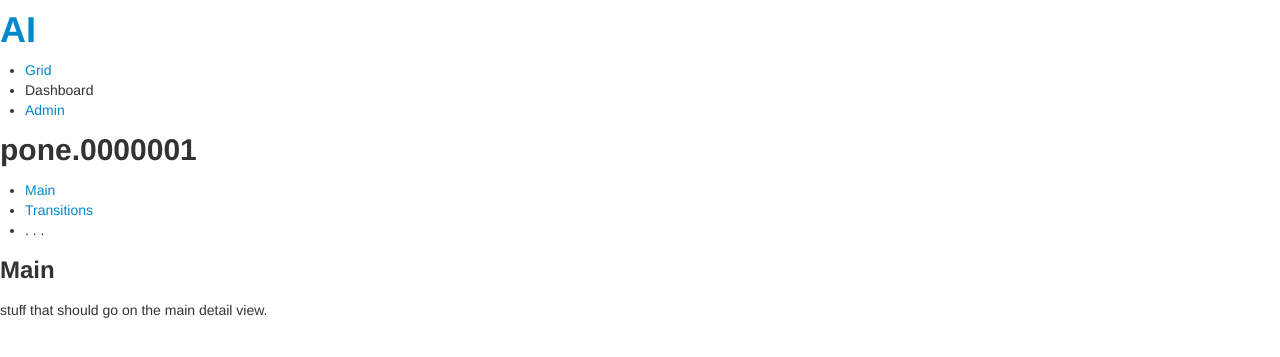
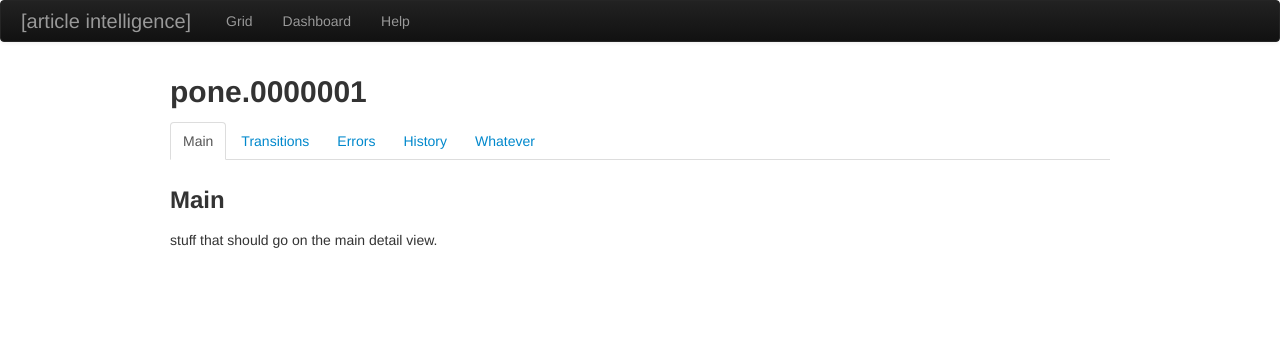
Before and after one commit to PLOS-Web/AI, a Django app: template articleflow/templates/articleflow/article_detail_main.html in a window 1280 px wide. Shown: the top 357 px of the page. Run offline with Django 3.2, Linux system fonts and the light colour scheme; the template is opened without the code that fills it: values that come from a table or form of the project are taken from there, others are empty; data comes from the database, SQL or seed files in the repository; parts of the project's set-up code (start-up, migrations or seed data) failed here and were passed over.

Commit message:
Adds fancy nav bars with active states

```diff
--- a/ai/settings.py
+++ b/ai/settings.py
@@ -90,6 +90,12 @@ TEMPLATE_LOADERS = (
 #     'django.template.loaders.eggs.Loader',
 )
 
+TEMPLATE_CONTEXT_PROCESSORS = (
+    'django.contrib.auth.context_processors.auth',
+    'django.core.context_processors.request',
+    'django.core.context_processors.static',
+)
+
 MIDDLEWARE_CLASSES = (
     'django.middleware.common.CommonMiddleware',
     'django.contrib.sessions.middleware.SessionMiddleware',
--- a/ai/templates/base.html
+++ b/ai/templates/base.html
@@ -5,23 +5,23 @@
     <link href="{{ STATIC_URL }}css/bootstrap.min.css" rel="stylesheet">
   </head>
   <body>
-    <div class="header">
-      <h1><a href="{% url home %}">AI</a></h1>
-      <ul>
-	<li>
-	  <a href="{% url grid %}">Grid</a>
-	</li>
-	<li>
-	  Dashboard
-	</li>
-	<li>
-	  <a href="/admin">Admin</a>
-	</li>
-      </ul>
+    <div class="navbar navbar-inverse">
+      <div class="navbar-inner">
+	<div class="container">
+	  <a class="brand" href="{% url home %}">[article intelligence]</a>
+	  <div class="nav-collapse">
+	    {% block main_nav %}
+	    {% include "includes/main_nav.html" with active_tab='' %}
+	    {% endblock main_nav %}
+	  </div>
+	</div>
+      </div>
     </div>
-    {% block content %}
-    <p>There probably ought to be something more interesting here.</p>
-    {% endblock %}
+    <div class="container">
+      {% block content %}
+      <p>There probably ought to be something more interesting here.</p>
+      {% endblock %}
+    </div>
     <script src="http://code.jquery.com/jquery-latest.js"></script>
     <script src="{{ STATIC_URL }}js/bootstrap.min.js"></script>
   </body>
--- /dev/null
+++ b/ai/templates/includes/main_nav.html
@@ -0,0 +1,11 @@
+<ul class="nav">
+  <li class="{% if active_tab == 'grid' %} active{% endif %}">
+    <a href="{% url grid %}">Grid</a>
+  </li>
+  <li class="{% if active_tab == 'dashboard' %} active{% endif %}">
+    <a href="#">Dashboard</a>
+  </li>
+  <li class="{% if active_tab == 'help' %} active{% endif %}">
+    <a href="#">Help</a>
+  </li>
+</ul>
--- a/articleflow/templates/articleflow/article_detail_base.html
+++ b/articleflow/templates/articleflow/article_detail_base.html
@@ -4,11 +4,10 @@
 
 {% block content %}
 <h2>{{ article.doi }}</h2>
-<ul>
-  <li><a href="{% url detail_main doi=article.doi %}">Main</a></li>
-  <li><a href="{% url detail_transition doi=article.doi %}">Transitions</a></li>
-  <li>. . .</li>
-</ul>
+
+{% block detail_nav %}
+{% include "articleflow/includes/detail_nav.html" with active_tab='' %}
+{% endblock %}
 
 <h3>{% block sub_header %}sub_header{% endblock %}</h3>
 
--- a/articleflow/templates/articleflow/article_detail_main.html
+++ b/articleflow/templates/articleflow/article_detail_main.html
@@ -1,4 +1,8 @@
 {% extends "articleflow/article_detail_base.html" %}
+
+{% block detail_nav %}
+{% include "articleflow/includes/detail_nav.html" with active_tab='detail_main' %}
+{% endblock %}
 
 {% block sub_title %} - {{ article.doi }}{% endblock %}
 
--- /dev/null
+++ b/articleflow/templates/articleflow/includes/detail_nav.html
@@ -0,0 +1,7 @@
+<ul class="nav nav-tabs">
+  <li class="{% if active_tab == 'detail_main' %} active{% endif %}"><a href="{% url detail_main doi=article.doi %}">Main</a></li>
+  <li class="{% if active_tab == 'detail_transitions' %} active{% endif %}"><a href="{% url detail_transition doi=article.doi %}">Transitions</a></li>
+  <li class=""><a href="#">Errors</a></li>
+  <li class=""><a href="#">History</a></li>
+  <li class=""><a href="#">Whatever</a></li>
+</ul>
--- a/articleflow/views.py
+++ b/articleflow/views.py
@@ -5,7 +5,6 @@ from django.views.generic import ListView, DetailView
 from django.views.generic.base import View
 from django.template import RequestContext
 from django.contrib.auth.models import User
-
 
 class ArticleGrid(ListView):
 
```
Also changed, not shown: ai/tags.py (added, +11 -0 lines), articleflow/templates/articleflow/grid.html (+10 -2 lines), articleflow/templates/articleflow/possible_transitions.html (+5 -2 lines), articleflow/templatetags/tags.py (added, +13 -0 lines), articleflow/templatetags/__init__.py (added).
